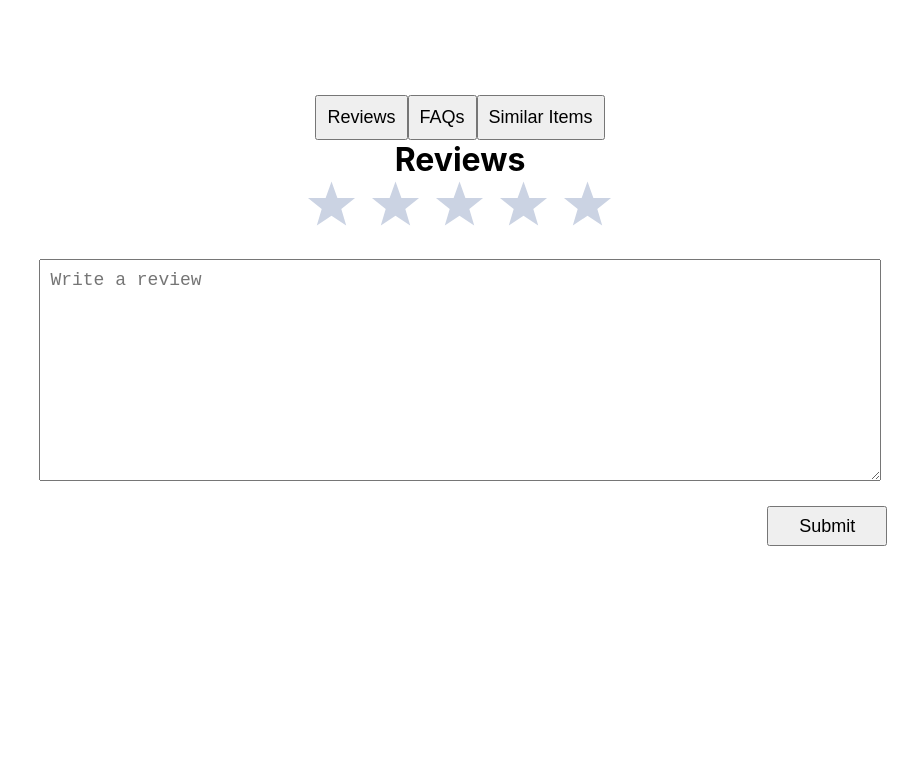
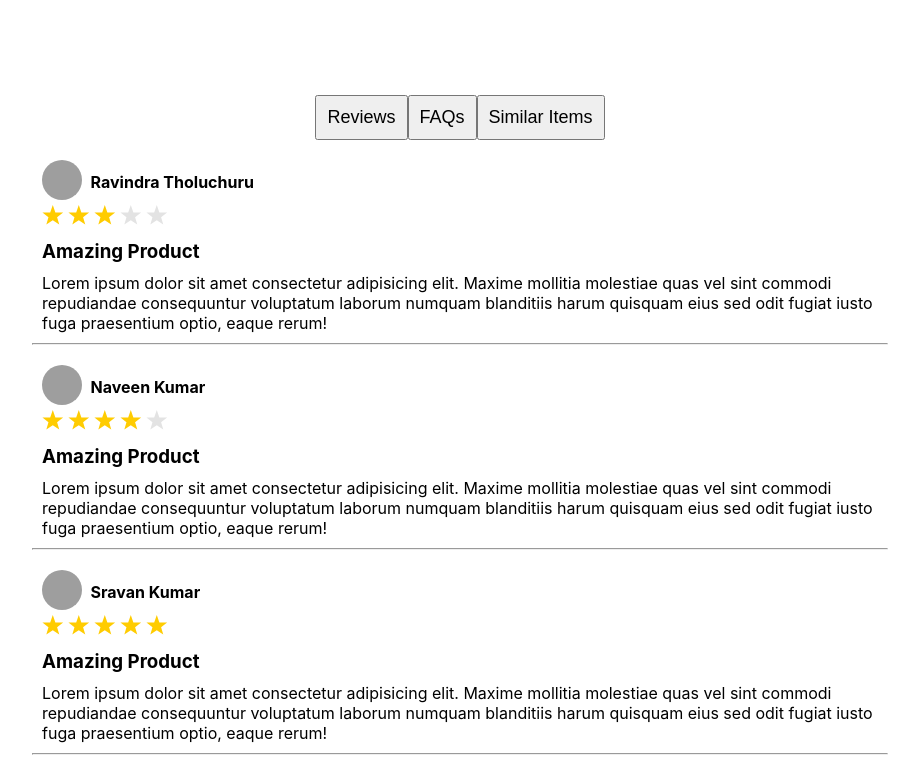
Before and after one commit to GlamorousBrusier12/fsd-project, a React (Create React App) app: page /productpage in a window 1280 px wide. Shown: the part 697-1472 px from the top of the page, without its empty margins (180-1099 px from the left). Before the commit the page ends 1343 px from the top, so only its background shows below. Built offline with nearby package versions, Linux system fonts and the light colour scheme; data requests are answered from the project's data file; grey boxes are pictures that could not be loaded.

Commit message:
Displayed reviews using mock api

```diff
--- /dev/null
+++ b/db.json
@@ -0,0 +1,39 @@
+{
+    "reviews":[
+        {"id":1,"user":"Ravindra Tholuchuru","heading":"Amazing Product","body":"Lorem ipsum dolor sit amet consectetur adipisicing elit. Maxime mollitia molestiae quas vel sint commodi repudiandae consequuntur voluptatum laborum numquam blanditiis harum quisquam eius sed odit fugiat iusto fuga praesentium optio, eaque rerum!","stars":3},
+        {"id":2,"user":"Naveen Kumar","heading":"Amazing Product","body":"Lorem ipsum dolor sit amet consectetur adipisicing elit. Maxime mollitia molestiae quas vel sint commodi repudiandae consequuntur voluptatum laborum numquam blanditiis harum quisquam eius sed odit fugiat iusto fuga praesentium optio, eaque rerum!","stars":4},
+        {"id":3,"user":"Sravan Kumar","heading":"Amazing Product","body":"Lorem ipsum dolor sit amet consectetur adipisicing elit. Maxime mollitia molestiae quas vel sint commodi repudiandae consequuntur voluptatum laborum numquam blanditiis harum quisquam eius sed odit fugiat iusto fuga praesentium optio, eaque rerum!","stars":5}
+    ],
+    "products":[
+        {
+            "id":1,
+            "title": "Fjallraven - Foldsack No. 1 Backpack, Fits 15 Laptops",
+            "price": 109.95,
+            "description": "Your perfect pack for everyday use and walks in the forest. Stash your laptop (up to 15 inches) in the padded sleeve, your everyday",
+            "category": "men's clothing",
+            "image": [
+                "https://fakestoreapi.com/img/81fPKd-2AYL._AC_SL1500_.jpg",
+                "links",
+                "links"
+            ],
+            "rating":
+                {
+                    "rate": 3.9,
+                    "count": 120
+                },
+            "type": "Size",
+            "types": ["Small", "Medium", "Large", "Extra Large"]
+        }
+    ],
+    "faqs":[
+        {
+            "id":1,
+            "question":"How is the stiching?",
+            "answers":[
+                "It is just AMAZING..ZING ZING",
+                "The quality is brilliant"
+            ],
+            "upvotes":2
+        }
+    ]
+}
--- a/src/components/App.js
+++ b/src/components/App.js
@@ -7,6 +7,7 @@ import { BrowserRouter as Router, Route } from "react-router-dom";
 import { Switch } from "react-router";
 import Home from "./Home";
 import ProductPage from './ProjectPage';
+import ReviewForm from "./ReviewForm";
 class App extends Component {
   constructor(props) {
     super(props);
@@ -21,6 +22,9 @@ class App extends Component {
         <div className="App">
           <Navbar change={this.onChange} />
           <Switch>
+            <Route path="/reviewform">
+              <ReviewForm/>
+            </Route>
             <Route path="/productpage">
               <ProductPage/>
             </Route>
--- a/src/components/Review.js
+++ b/src/components/Review.js
@@ -2,31 +2,33 @@ import React from "react";
 import StarRatings from "react-star-ratings";
 
 function Review(props) {
-  console.log(props.star);
+  const {user,heading,body,stars} = props.content;
   return (
-    <div style={{ textAlign: "left" }}>
-      <div style={{ display: "flex", flexDirection: "row" }}>
+    <div style={{ textAlign: "left" ,margin:"20px"}}>
+      <div style={{ display: "flex",alignItems:"center"}}>
         <div style={{ marginLeft: 10 }}>
           {/* <img src="https://img.icons8.com/office/80/000000/user.png" /> */}
           <img
-            style={{ height: 80, width: 80, borderRadius: 50 }}
+            style={{ height: 40, width: 40, borderRadius: 50 }}
             src="https://secure.gravatar.com/avatar/8c5d4c4b9ef6c68c4ff91c319d4c56be?d=404&s=300"
+            alt="avatar"
           />
         </div>
-        <div>
-          <h2>Ravindra Tholuchuru</h2>
-          <div style={{ marginLeft: 10, marginBottom: 20 }}>
+        <div style={{marginLeft:"1%"}}>
+          <h4>{user}</h4>
+        </div>
+      </div>
+      <div style={{ marginLeft: 10}}>
             <StarRatings
               starDimension="22px"
               starSpacing="2px"
               starRatedColor="#ffcc01"
               starEmptyColor="#e3e3e3"
-              rating={props.star}
+              rating={stars}
             />
-          </div>
-        </div>
       </div>
-      <p>{props.review}</p>
+      <h3>{heading}</h3>
+      <p>{body}</p>
       <hr />
     </div>
   );
--- /dev/null
+++ b/src/components/ReviewForm.js
@@ -0,0 +1,45 @@
+import React,{useState} from "react";
+import StarRatings from "react-star-ratings";
+
+function ReviewForm(props) {
+    const [review,setReview] = useState("");
+    const [reviews,setReviews] = useState([]);
+    const [star,setStar] = useState(0);
+
+    function changeStar(newStar) {
+      setStar(newStar);
+    }
+
+    const onReview = (event)=>{
+      setReview(event.target.value);
+    }
+
+    const addReview = (event)=>{
+      setReviews((prevValues)=>{
+        return [
+          ...prevValues,
+          {
+            description:review,
+            star:star
+          }
+        ]
+      })
+      event.preventDefault();
+      setReview("");
+      setStar(0);
+    }
+    return (
+        <div className="review-form">
+            <StarRatings
+              rating={star}
+              changeRating={changeStar}
+              starHoverColor="#ffcc01"
+              starRatedColor="#ffcc01"
+            />
+            <input id="review-textarea" placeholder="Write a review" onChange={onReview} value={review} required/>
+            <button id="review-submit-button" onClick={addReview}>Submit</button>
+          </div>
+    )
+}
+
+export default ReviewForm;
--- a/src/components/Reviews.js
+++ b/src/components/Reviews.js
@@ -1,69 +1,46 @@
-import React,{useEffect, useState} from "react";
-import StarRatings from "react-star-ratings";
-import Review from "./Review";
-import '../styles/Reviews.css'
+import React,{useEffect, useState} from "react"
+import Review from "./Review"
+import "../styles/Reviews.css"
 
 function Reviews(){
-    const [review,setReview] = useState("");
-    const [reviews,setReviews] = useState([]);
-    const [star,setStar] = useState(0);
+  const [error, setError] = useState(null);
+  const [isLoaded, setIsLoaded] = useState(false);
+  const [items, setItems] = useState([]);
 
-    useEffect(()=>{
-      console.log(star);
-    },[star])
+  // Note: the empty deps array [] means
+  // this useEffect will run once
+  // similar to componentDidMount()
+  useEffect(() => {
+    fetch("http://localhost:3000/reviews")
+      .then(res => res.json())
+      .then(
+        (result) => {
+          setIsLoaded(true);
+          setItems(result);
+        },
+        // Note: it's important to handle errors here
+        // instead of a catch() block so that we don't swallow
+        // exceptions from actual bugs in components.
+        (error) => {
+          setIsLoaded(true);
+          setError(error);
+        }
+      )
+  }, [])
 
-    function changeStar(newStar) {
-      setStar(newStar);
-    }
-
-    const onReview = (event)=>{
-      setReview(event.target.value);
-    }
-
-    const addReview = (event)=>{
-      setReviews((prevValues)=>{
-        return [
-          ...prevValues,
-          {
-            description:review,
-            star:star
-          }
-        ]
-      })
-      event.preventDefault();
-      setReview("");
-      setStar(0);
-    }
-
+  if (error) {
+    return <div>Error: {error.message}</div>;
+  } else if (!isLoaded) {
+    return <div>Loading...</div>;
+  } else {
     return (
-        <div className="reviews">
-          <h1>Reviews</h1>
-          <div className="review-form">
-            <StarRatings
-              rating={star}
-              widgetRatedColors="blue"
-              changeRating={changeStar}
-
-            />
-            <textarea id="review-textarea" placeholder="Write a review" onChange={onReview} value={review} rows="10" required></textarea>
-            <button id="review-submit-button" onClick={addReview}>Submit</button>
-          </div>
-
-            <div className="display-reviews">
-              {reviews.map((review)=>{
-                return <Review review={review.description} star={review.star}/>
-              })}
-            </div>
-            <div>
-              <br/>
-              <br/>
-              <br/>
-              <br/>
-              <br/>
-
-            </div>
-        </div>
-    )
+      <div className="display-reviews">
+        {items.map(item => (
+          <Review content={item}/>
+        ))}
+      </div>
+    );
+  }
 }
 
 export default Reviews;
```
